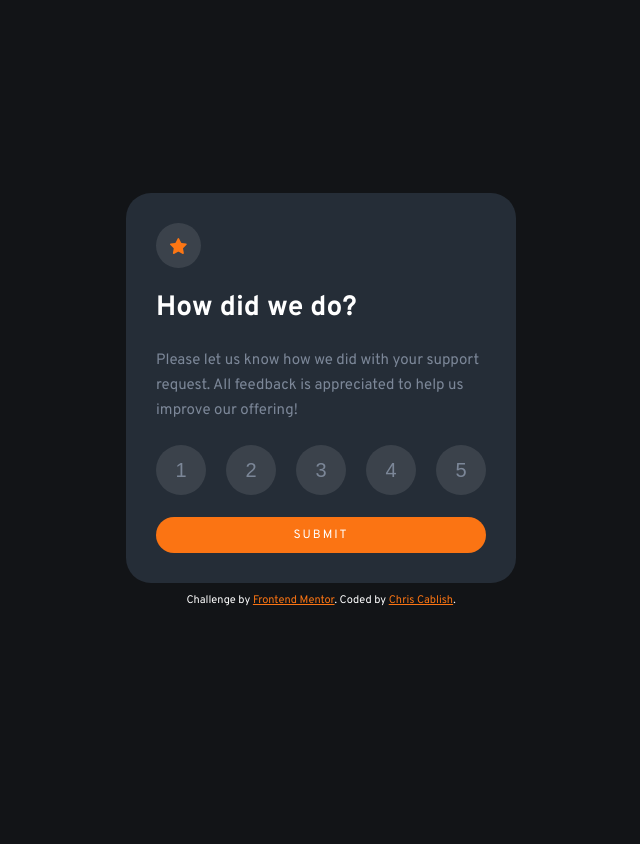
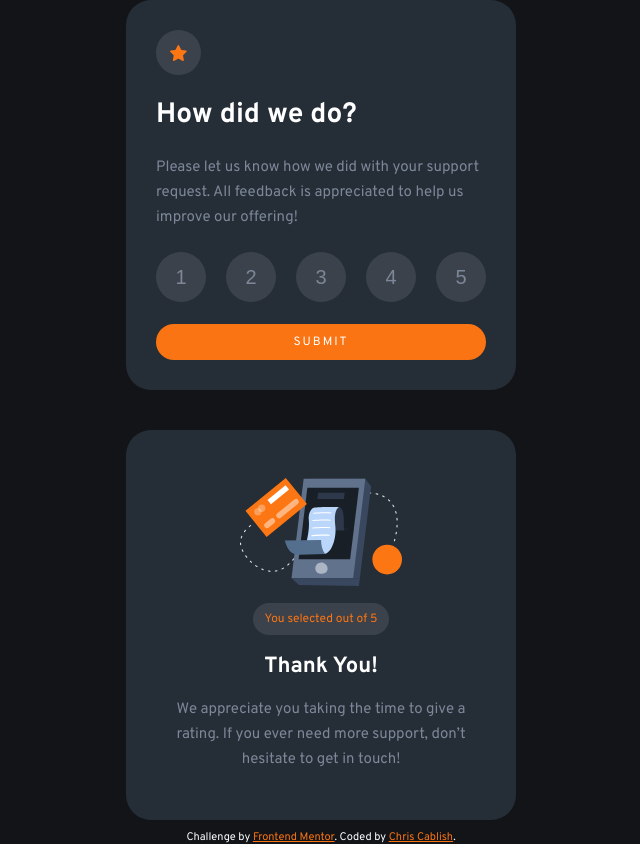
Before and after one commit to ChrisCablish/interactive-rating-component, a plain HTML site: page index.html in a window 1280 px wide. Shown: the whole page, without its empty margins (319-959 px from the left). Before the commit the page ends 800 px from the top, so only its background shows below. Drawn offline with Linux system fonts and the light colour scheme.

Commit message:
create thank you message

```diff
--- a/index.html
+++ b/index.html
@@ -8,7 +8,6 @@
 
   <title>Frontend Mentor | Interactive rating component</title>
 
-  <!-- Feel free to remove these styles or customise in your own stylesheet 👍 -->
   <link href="style.css" rel="stylesheet">
   <link rel="preconnect" href="https://fonts.googleapis.com">
   <link rel="preconnect" href="https://fonts.gstatic.com" crossorigin>
@@ -18,14 +17,14 @@
 
   <!-- Rating state start -->
 
-  <form>
+  <form class="rating-state">
     <div class="star-icon">
       <img src="images/icon-star.svg" title="A star icon">
     </div>
     <h2>How did we do?</h2>
 
     <p>Please let us know how we did with your support request. All feedback is appreciated
-    to help us improve our offering!</p>
+      to help us improve our offering!</p>
       <div class="rating-container">
         <ul class="rating">
           <li><button class="rate-btn" type="button">1</button></li>
@@ -35,14 +34,36 @@
           <li><button class="rate-btn" type="button">5</button></li>
         </ul>
       </div>
-
     <submit>Submit</submit>
-
   </form>
 
   <!-- Rating state end -->
 
   <!-- Thank you state start -->
+
+    <form class="thank-you-state">
+      <div class="img-container">
+        <img src="images/illustration-thank-you.svg" title="Thank You">
+      </div>
+
+      <h4 class="selected-message">You selected <span class="number"></span> out of 5</h4>
+
+      <h2>Thank You!</h2>
+
+      <p>We appreciate you taking the time to give a rating. If you ever need more support,
+        don’t hesitate to get in touch!</p>
+
+
+    </form>
+
+
+
+
+
+
+
+
+
 
   <!--You selected  Add rating here  out of 5
 
--- a/style.css
+++ b/style.css
@@ -11,7 +11,9 @@ body {
     font-family: 'Overpass', sans-serif;
 }
 
-form {
+/*RATING STATE*/
+
+form.rating-state {
     display: flex;
     flex-direction: column;
     justify-content: space-between;
@@ -72,6 +74,7 @@ li .rate-btn {
     border: none;
 }
 
+
 li .rate-btn:focus {
     background-color: hsl(217, 12%, 63%);
     color: white;
@@ -83,9 +86,6 @@ li .rate-btn:hover {
     color: white;
 }
 
-li .rate-btn:active {
-    background-color: hsl(217, 12%, 63%);
-}
 
 submit {
     background-color:hsl(25, 97%, 53%);
@@ -104,6 +104,63 @@ submit:hover{
 }
 
 
+/*THANK YOU STATE*/
+
+
+form.thank-you-state {
+    margin-top: 40px;
+    display: flex;
+    flex-direction: column;
+    justify-content: space-evenly;
+    align-items: center;
+    background-color: hsl(213, 19%, 18%);
+    width: 330px;
+    height: 330px;
+    padding: 30px;
+    border-radius: 25px;
+}
+
+.img-container {
+    display: flex;
+    justify-content: center;
+    margin: 0;
+}
+
+.img-container img {
+    max-width: 100%;
+    height: auto;
+    margin: 0;
+}
+
+.selected-message {
+    font-weight: 400;
+    font-size: 12px;
+    margin: 0;
+    background-color:rgba(255, 255, 255,0.1);
+    padding: 8px 12px;
+    border-radius: 20px;
+    color: hsl(25, 97%, 53%);
+
+}
+
+form.thank-you-state h2 {
+    font-size: 22px;
+    margin: 0;
+}
+
+form.thank-you-state p {
+    text-align: center;
+}
+
+
+
+
+
+
+
+
+
+
 .attribution {
     font-size: 11px; text-align: center;
     margin-top: 10px;
```
Also changed, not shown: script.js (added).
